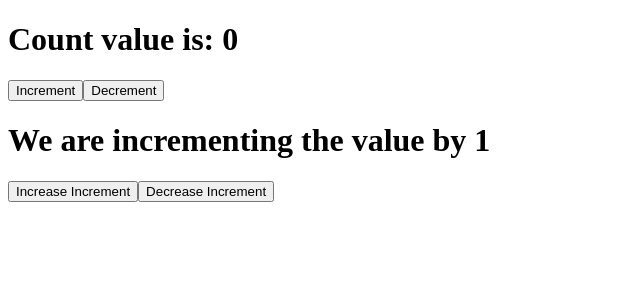
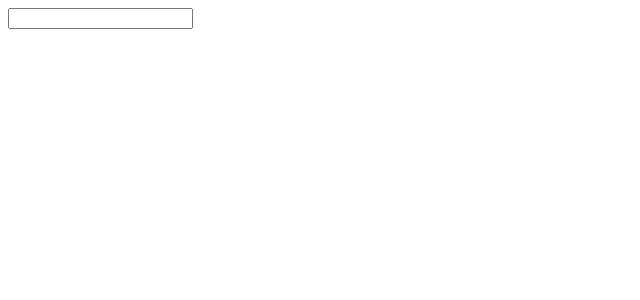
Before and after one commit to MiquelMarinoEspinosa/react-tutorial, a React (Vite) app in the folder reactpro/: page / in a window 1280 px wide. Shown: the top 300 px of the page, without its empty margins (0-640 px from the left). Built offline with nearby package versions, Linux system fonts and the light colour scheme.

Commit message:
handle input events with state

```diff
--- a/reactpro/src/App.jsx
+++ b/reactpro/src/App.jsx
@@ -1,10 +1,11 @@
 import Message from "./components/Message";
-import Counter from "./Counter";
+import Counter from "./components/Counter";
+import Form from "./components/Form";
 
 function App() {
   return (
     <div className="App">
-      <Counter />
+      <Form />
     </div>
   );
 }
--- /dev/null
+++ b/reactpro/src/components/Form.jsx
@@ -0,0 +1,17 @@
+import { useState } from "react";
+
+export default function Form() {
+  const [name, setName] = useState("");
+
+  return (
+    <div>
+      <form>
+        <input
+          onChange={(e) => setName(e.target.value)}
+          type="text"
+          value={name}
+        />
+      </form>
+    </div>
+  );
+}
```
Also changed, not shown: reactpro/src/components/Counter.jsx (renamed from reactpro/src/Counter.jsx).
